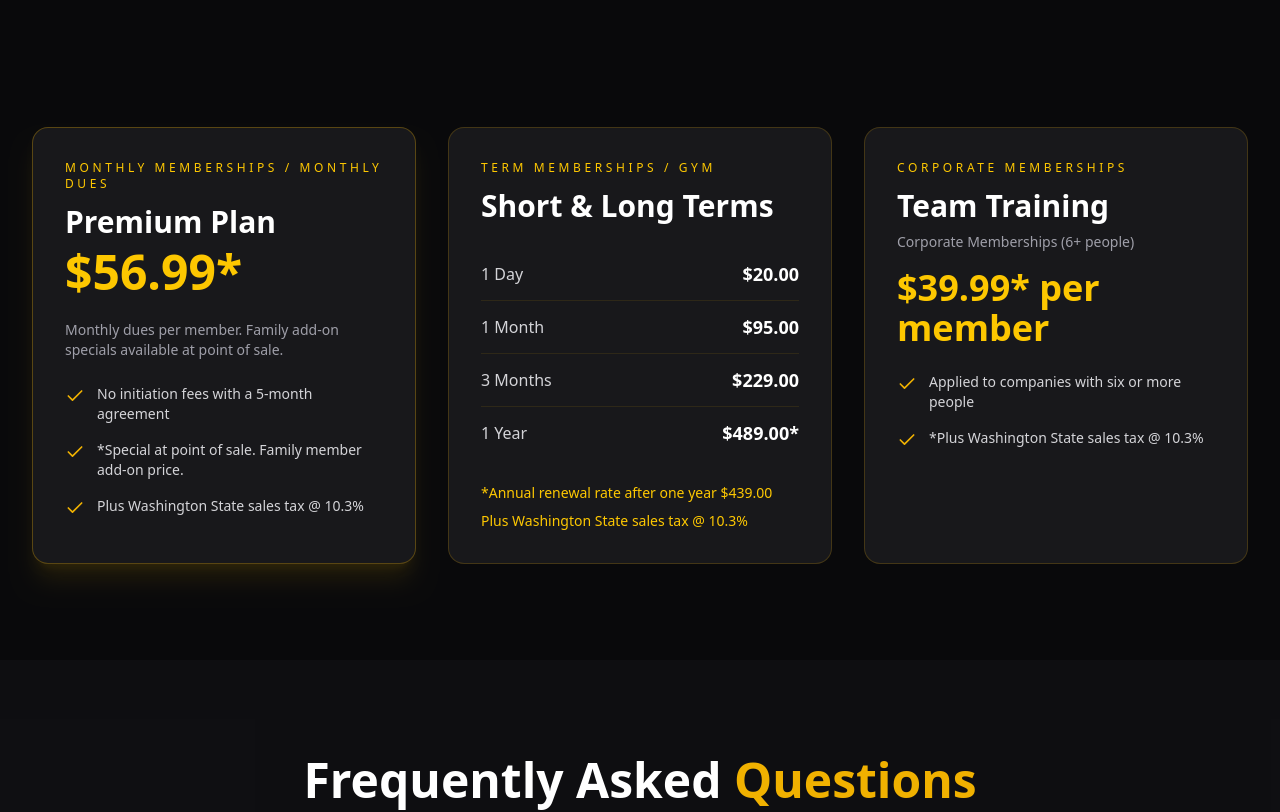
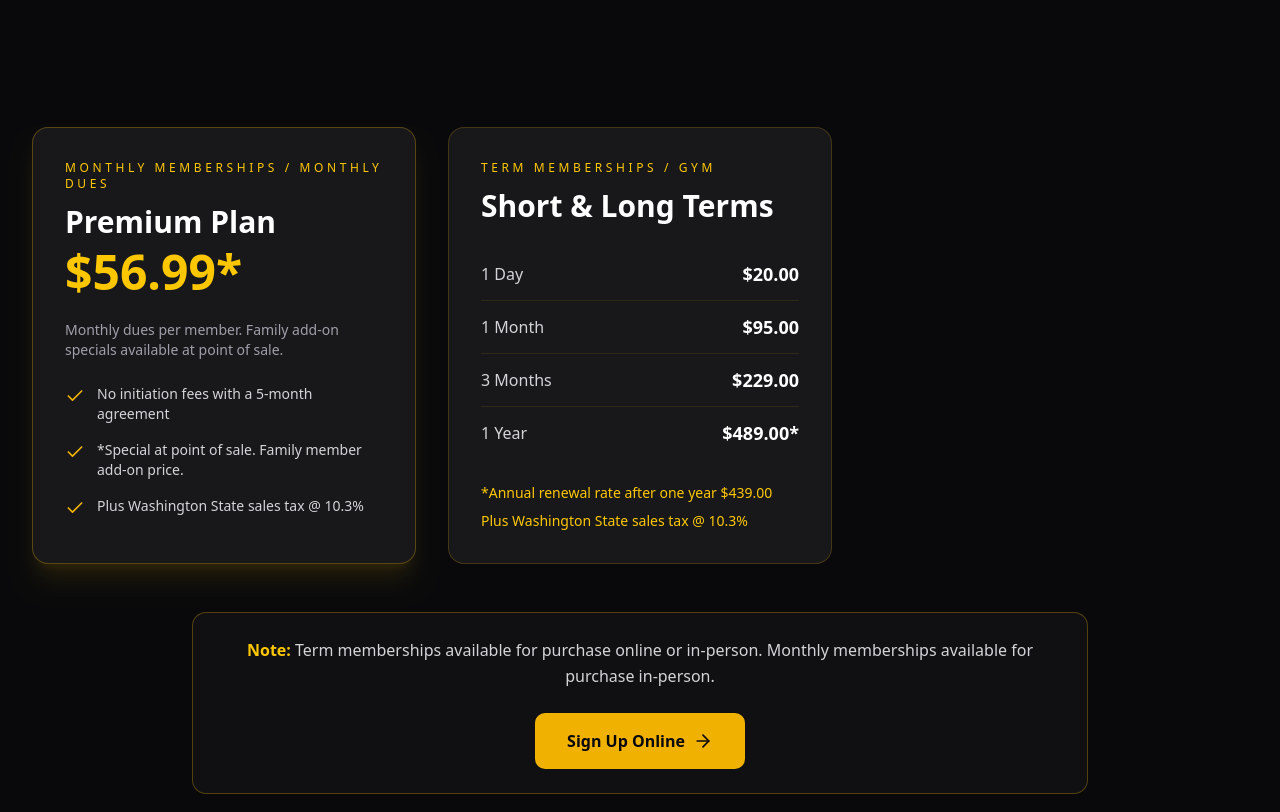
Before and after one commit to DrakeAlia/ironworks-gym, a Next.js app: page /membership in a window 1280 px wide. Shown: the part 1060-1872 px from the top of the page. Built offline with nearby package versions, Linux system fonts and the light colour scheme.

Commit message:
Delete Corporate Membership Section, Add Membership Purchase Note, and Add Gym Signup Link

```diff
--- a/app/membership/page.tsx
+++ b/app/membership/page.tsx
@@ -45,15 +45,6 @@ export default function Membership() {
     "Plus Washington State sales tax @ 10.3%",
   ];
 
-  const corporatePlan = {
-    description: "Corporate Memberships (6+ people)",
-    price: "$39.99* per member",
-    bullets: [
-      "Applied to companies with six or more people",
-      "*Plus Washington State sales tax @ 10.3%",
-    ],
-  };
-
   const policies = [
     {
       title: "Membership Pause Policy",
@@ -98,7 +89,7 @@ export default function Membership() {
   const faqs = [
     {
       question: "What equipment do you have?",
-      answer: "Iron Works features premium equipment from Atlas, Hammer Strength, Life Fitness, and CB Equipment. We also have plate-loaded machines, cable stations, cardio equipment, TRX suspension systems, kettlebells, medicine balls, and dedicated stretching areas.",
+      answer: "Iron Works features premium equipment from Atlantis, Hammer Strength, Life Fitness, and Cybex Equipment. We also have plate-loaded machines, cable stations, cardio equipment, TRX suspension systems, kettlebells, medicine balls, and dedicated stretching areas.",
     },
     {
       question: "Do you offer personal training?",
@@ -252,31 +243,31 @@ export default function Membership() {
                 ))}
               </div>
             </motion.div>
+          </div>
 
-            {/* Corporate Memberships */}
+          {/* Purchase Note */}
           <motion.div
             initial={{ opacity: 0, y: 20 }}
             whileInView={{ opacity: 1, y: 0 }}
             viewport={{ once: true }}
-              transition={{ duration: 0.6, delay: 0.2 }}
-              className="bg-zinc-900 border border-yellow-500/20 rounded-2xl p-8"
+            transition={{ duration: 0.6 }}
+            className="mt-12 max-w-4xl mx-auto"
           >
-              <p className="text-xs uppercase tracking-[0.3em] text-yellow-400 mb-3">
-                Corporate Memberships
+            <div className="bg-zinc-900/50 border border-yellow-500/30 rounded-xl p-6 text-center space-y-6">
+              <p className="text-zinc-300 text-sm sm:text-base leading-relaxed">
+                <span className="text-yellow-400 font-semibold">Note:</span> Term memberships available for purchase online or in-person. Monthly memberships available for purchase in-person.
               </p>
-              <h3 className="text-2xl sm:text-3xl font-bold text-white mb-2">Team Training</h3>
-              <p className="text-zinc-400 text-sm mb-4">{corporatePlan.description}</p>
-              <p className="text-3xl sm:text-4xl font-bold text-yellow-400 mb-6">{corporatePlan.price}</p>
-              <ul className="space-y-4">
-                {corporatePlan.bullets.map((item) => (
-                  <li key={item} className="flex items-start gap-3 text-sm text-zinc-300">
-                    <Check className="h-5 w-5 text-yellow-500 flex-shrink-0 mt-0.5" />
-                    <span>{item}</span>
-                  </li>
-                ))}
-              </ul>
+              <Link
+                href="https://guru.gyminsight.com/join/sxmkOyeKqKn9xy8"
+                target="_blank"
+                rel="noopener noreferrer"
+                className="inline-flex items-center justify-center px-8 py-4 bg-yellow-500 text-zinc-950 font-semibold rounded-lg hover:bg-yellow-400 transition-all duration-300 hover:shadow-lg hover:shadow-yellow-500/25 text-base min-h-[44px]"
+              >
+                Sign Up Online
+                <ArrowRight className="ml-2 h-5 w-5" />
+              </Link>
+            </div>
           </motion.div>
-          </div>
         </div>
       </section>
 
@@ -345,7 +336,7 @@ export default function Membership() {
               <Dumbbell className="h-12 w-12 text-yellow-500 mx-auto mb-4" />
               <h3 className="text-xl font-semibold mb-2">Premium Equipment</h3>
               <p className="text-zinc-400 text-sm">
-                Featuring Atlas, Hammer Strength, Life Fitness, and CB Equipment
+                Featuring Atlantis, Hammer Strength, Life Fitness, and Cybex Equipment
               </p>
             </div>
             <div className="bg-zinc-950 border border-yellow-500/20 rounded-lg p-6 text-center">
--- a/app/page.tsx
+++ b/app/page.tsx
@@ -21,7 +21,7 @@ export default function Home() {
       icon: Dumbbell,
       title: "Premium Equipment",
       description:
-        "Featuring Atlantis, Hammer Strength, Life Fitness, and CB Equipment for all fitness levels.",
+        "Featuring Atlantis, Hammer Strength, Life Fitness, and Cybex Equipment for all fitness levels.",
     },
     {
       icon: Users,
```
Lines whose indentation alone changed are shown as unchanged.
